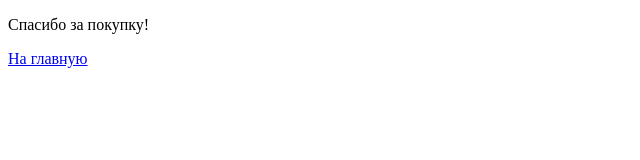
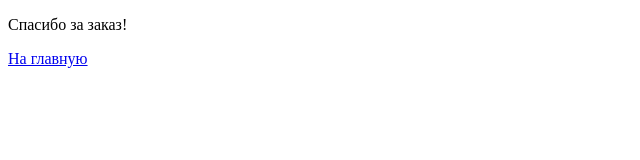
Before and after one commit to Vadim2712/FrontendBackend, a plain HTML site: page thanks.html in a window 1280 px wide. Shown: the full height of the page, 0-640 px from the left. Drawn offline with Linux system fonts and the light colour scheme.

Commit message:
Update thanks.html

```diff
--- a/thanks.html
+++ b/thanks.html
@@ -3,13 +3,13 @@
     <head>
         <meta charset="utf-8">
         <meta http-equiv="X-UA-Compatible" content="IE=edge">
-        <title></title>
+        <title>Спасибо за заказ</title>
         <meta name="description" content="">
         <meta name="viewport" content="width=device-width, initial-scale=1">
         <link rel="stylesheet" href="">
     </head>
     <body>
-        <p>Спасибо за покупку!</p>
+        <p>Спасибо за заказ!</p>
         <a href="./index1.html">На главную</a>
     </body>
 </html>
```
